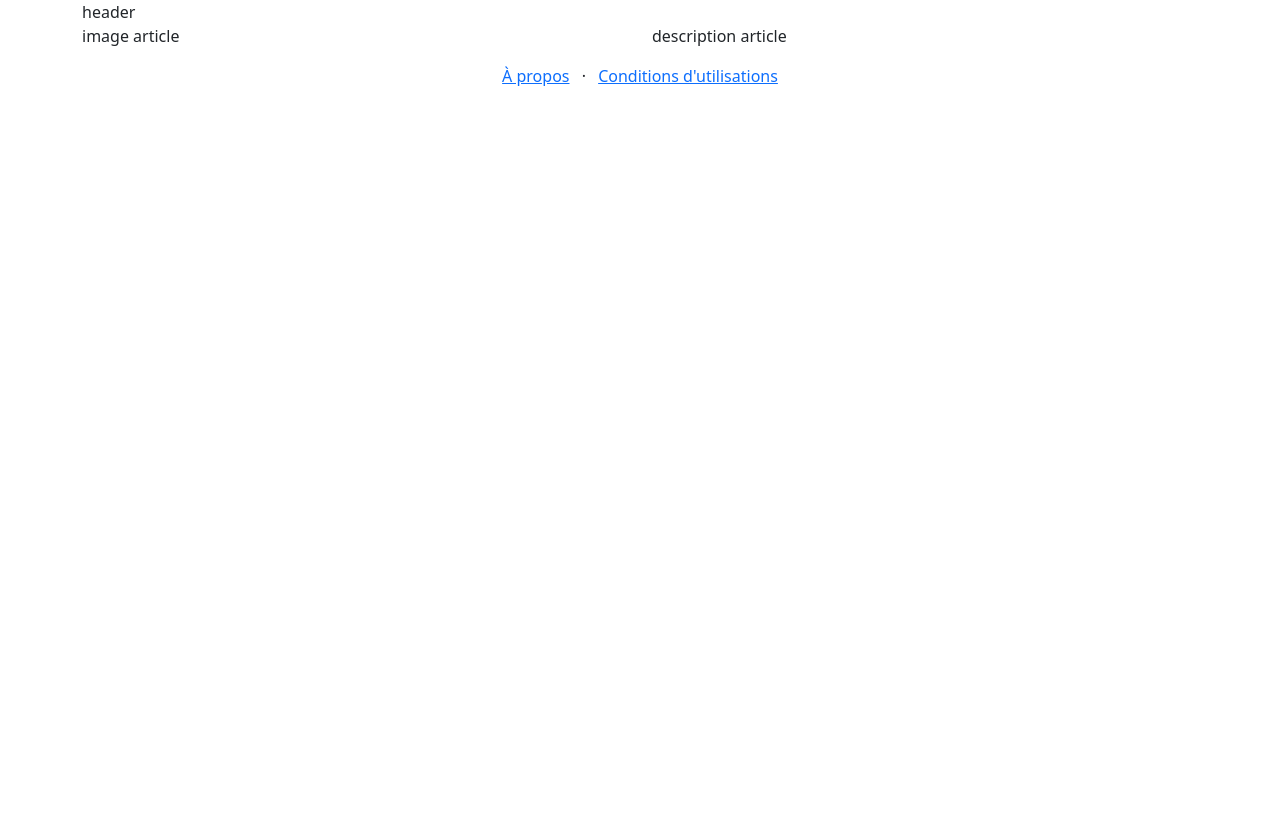
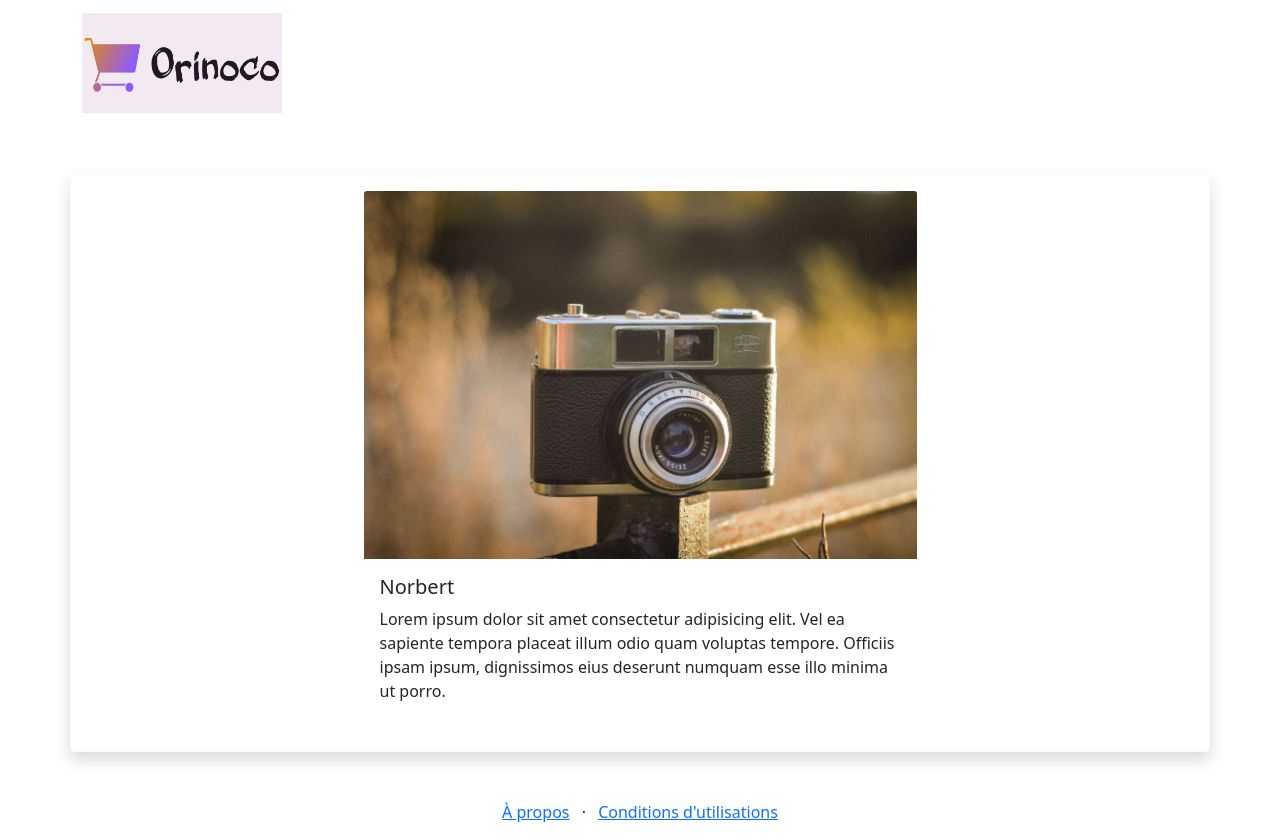
Before and after one commit to manu0801/emmanuelwiart_5_01072021, a plain HTML site: page frontend/produits.html in a window 1280 px wide. Before the commit the page ends 800 px from the top, so only its background shows below. Drawn offline with nearby package versions, Linux system fonts and the light colour scheme.

Commit message:
header et navbar

```diff
--- a/frontend/produits.html
+++ b/frontend/produits.html
@@ -11,18 +11,43 @@
     <title>Produits</title>
 </head>
 <body>
-<div class="container">
-    <div class="row">
-        <div class="col">
-            header
+    <div class="container">
+        <div class="row">
+            <nav class="col navbar navbar-expand-lg navbar-dark">
+                <a class="navbar-brand" href="index.html">
+                    <img src="images/logo orinoco.jpg" width="200" height="100" alt="Info logo">
+                        orinoco</a>
+                    <button class="navbar-toggler" type="button" data-toggle="collapse" data-target="#navbarContent" aria-controls="navbarSupportedContent" aria-expanded="false" aria-label="Toggle navigation">
+                        <span class="navbar-toggler-icon"></span>
+                    </button>
+                    <div id="navbarContent" class="collapse navbar-collapse">
+                        <ul class="navbar-nav">
+                            <li class="nav-item active">
+                                <a class="nav-link" href="Acceuil.html">Accueil</a>
+                            </li>
+                            <li class="nav-item">
+                                <a class="nav-link" href="panier.html">Panier</a>
+                            </li>
+                        </ul>
+                    </div>
+            </nav>
         </div>
     </div>
-    <div class="row">
-        <div class="col">
-            <p>image article</p>
-        </div>
-        <div class="col">
-            <p>description article</p>
+<div class="container">
+    <div class="row my-5">
+        <div class="card p-3 border-light shadow">
+            <div class="col-12 col-lg-6 align-self-center">
+                <img src="images/vcam_1.jpg" alt="appareil photo 1" class="card-img-top">
+            </div>
+              <div class="col-12 col-lg-6 align-self-center">
+                <div class="card-body">
+                    <h5 class="card-title">Norbert</h5>
+                    <p class="card-text">Lorem ipsum dolor sit amet consectetur adipisicing elit.
+                     Vel ea sapiente tempora placeat illum odio quam voluptas tempore.
+                     Officiis ipsam ipsum, dignissimos eius deserunt numquam esse illo minima ut porro.</p>
+                     <a href="#" class="stretched-link"></a>
+                </div>
+            </div>
         </div>
     </div>
 </div>
```
Also changed, not shown: frontend/Acceuil.html (+22 -6 lines), frontend/panier.html (+20 -4 lines).
